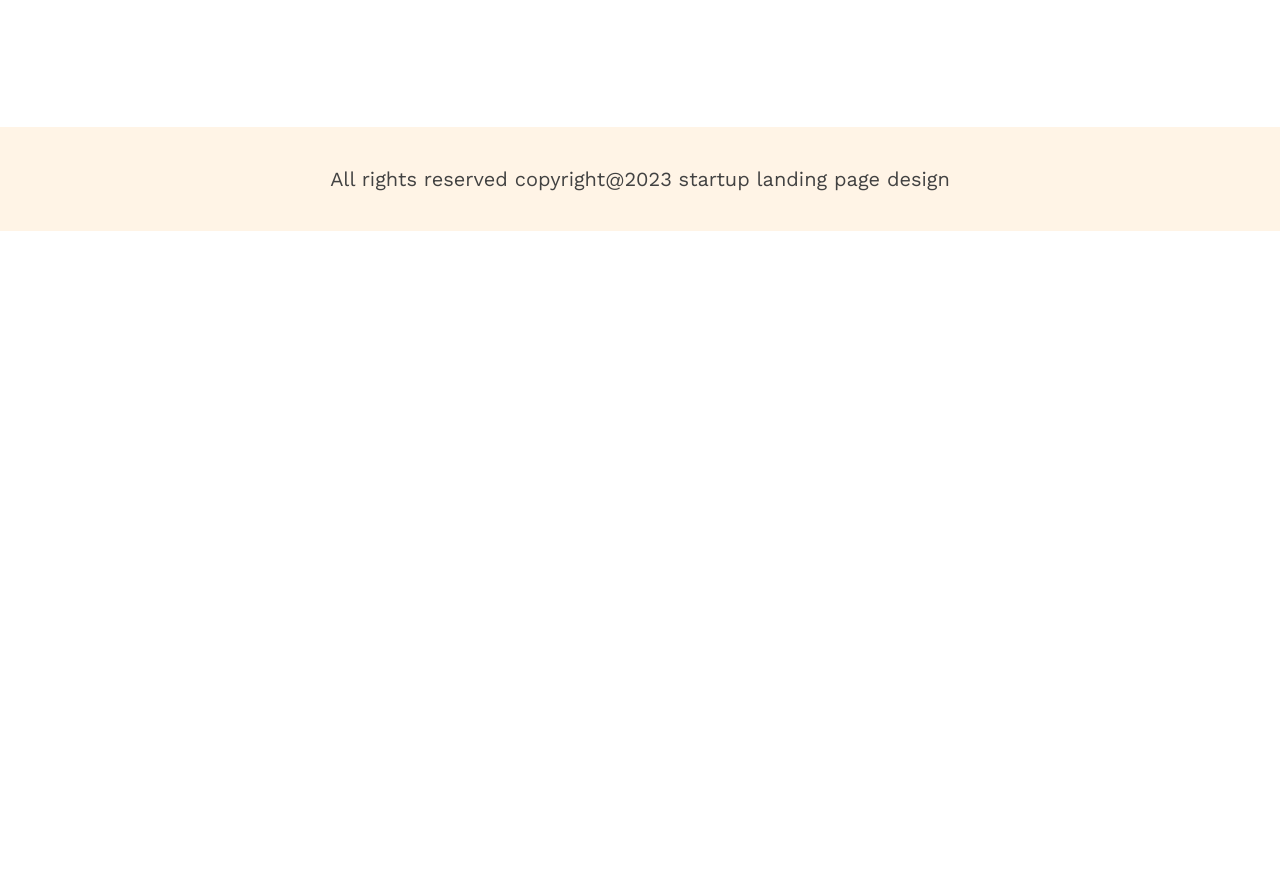
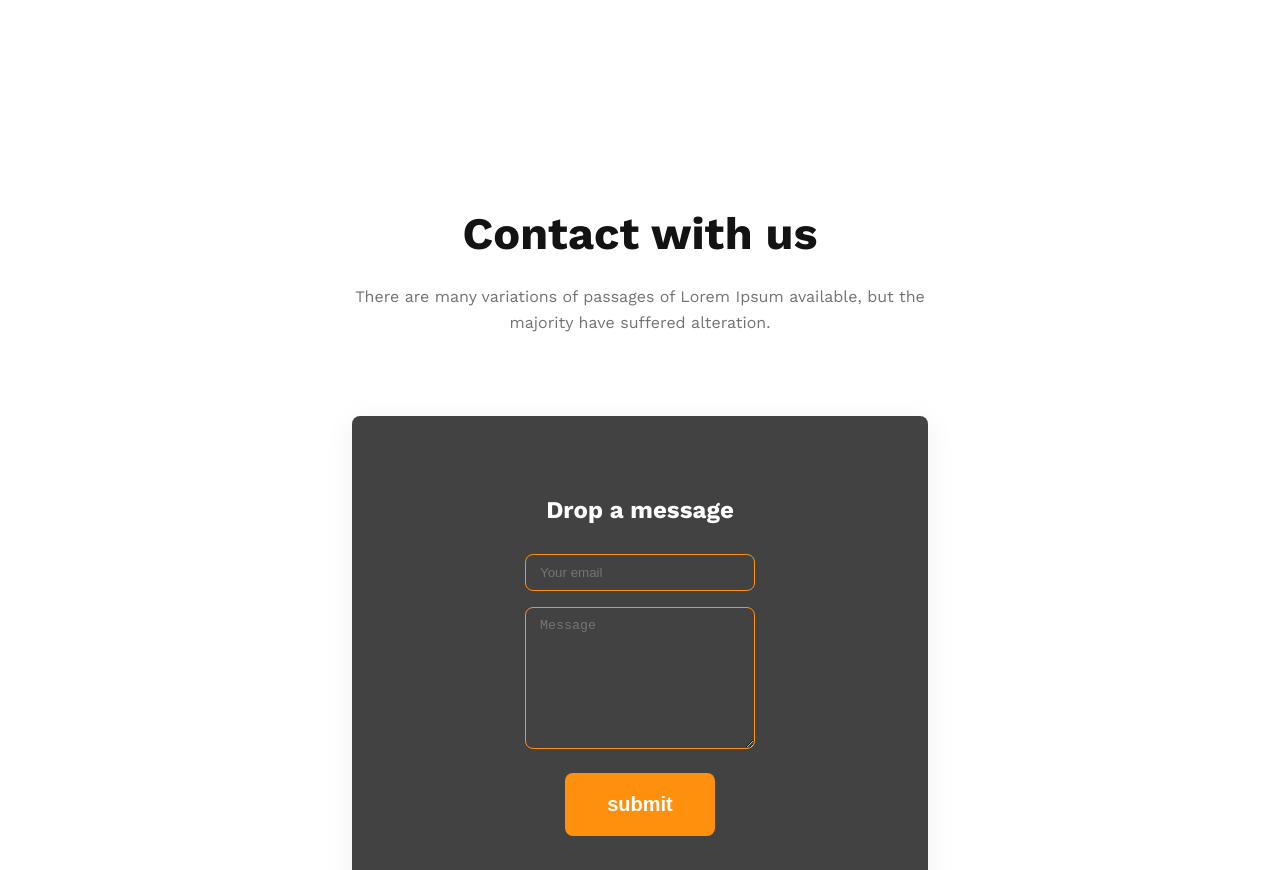
Before and after one commit to Shuyibe48/g3-architects-assignment-2, a plain HTML site: page index.html in a window 1280 px wide. Shown: the part 3990-4860 px from the top of the page. Before the commit the page ends 4221 px from the top, so only its background shows below. Drawn offline with nearby package versions, Linux system fonts and the light colour scheme.

Commit message:
contact form

```diff
--- a/index.css
+++ b/index.css
@@ -240,6 +240,10 @@ main{
     border: 1px solid #FF900E;
     border-radius: 8px;
     text-align: center;
+    transition: .3s;
+}
+.achievement:hover{
+    transform: scale(1.2);
 }
 .achievement h2{
     font-size: 45px;
@@ -297,6 +301,71 @@ footer p{
     color: #424242;
 }
 
+
+/* contact form styles */
+.contact-form{
+    padding: 80px 0;
+    display: flex;
+    justify-content: center;
+    align-items: center;
+    margin-top: 130px;
+}
+.contact{
+    width: 50%;
+}
+.contact-title{
+    margin-bottom: 80px;
+}
+.contact-title h2{
+    color: #131313;
+    font-size: 45px;
+    font-weight: 700;
+    text-align: center;
+}
+.contact-title p{
+    color: #727272;
+    line-height: 26px;
+    margin-top: 24px;
+    text-align: center;
+}
+form{
+    display: flex;
+    flex-direction: column;
+    justify-content: center;
+    align-items: center;
+    background-color: #424242;
+    padding: 80px;
+    border-radius: 8px;
+    box-shadow: 0px 4px 30px rgba(0, 0, 0, 0.06);
+}
+form h3{
+    color: #FDFDFD;
+    font-size: 24px;
+    font-weight: 700;
+}
+form input{
+    color: #FDFDFD;
+    background: none;
+    outline: none;
+    border: 1px solid #FF900E;
+    border-radius: 8px;
+    padding: 10px 14px;
+    width: 200px;
+    margin-top: 30px;
+}
+form textarea{
+    background: none;
+    outline: none;
+    border: 1px solid #FF900E;
+    border-radius: 8px;
+    width: 200px;
+    padding: 10px 14px;
+    margin: 16px 0 24px 0;
+    color: #FDFDFD;
+}
+form button{
+    width: 150px;
+}
 
 
 
--- a/index.html
+++ b/index.html
@@ -225,6 +225,28 @@
                 </div>
             </section>
 
+            <!-- Contact us section start -->
+            <section class="contact-form">
+                <div class="contact">
+                    <div class="contact-title">
+                        <h2>
+                            Contact with us
+                        </h2>
+                        <p>
+                            There are many variations of passages of Lorem Ipsum available, but the majority have suffered alteration.
+                        </p>
+                    </div>
+                    <form action="#">
+                        <h3>
+                            Drop a message
+                        </h3>
+                        <input type="email" name="email" id="email" placeholder="Your email">
+                        <textarea name="textarea" id="textarea" cols="25" rows="8" placeholder="Message"></textarea>
+                        <button>submit</button>
+                    </form>
+                </div>
+            </section>
+
 
         </div>
     </main>
```
